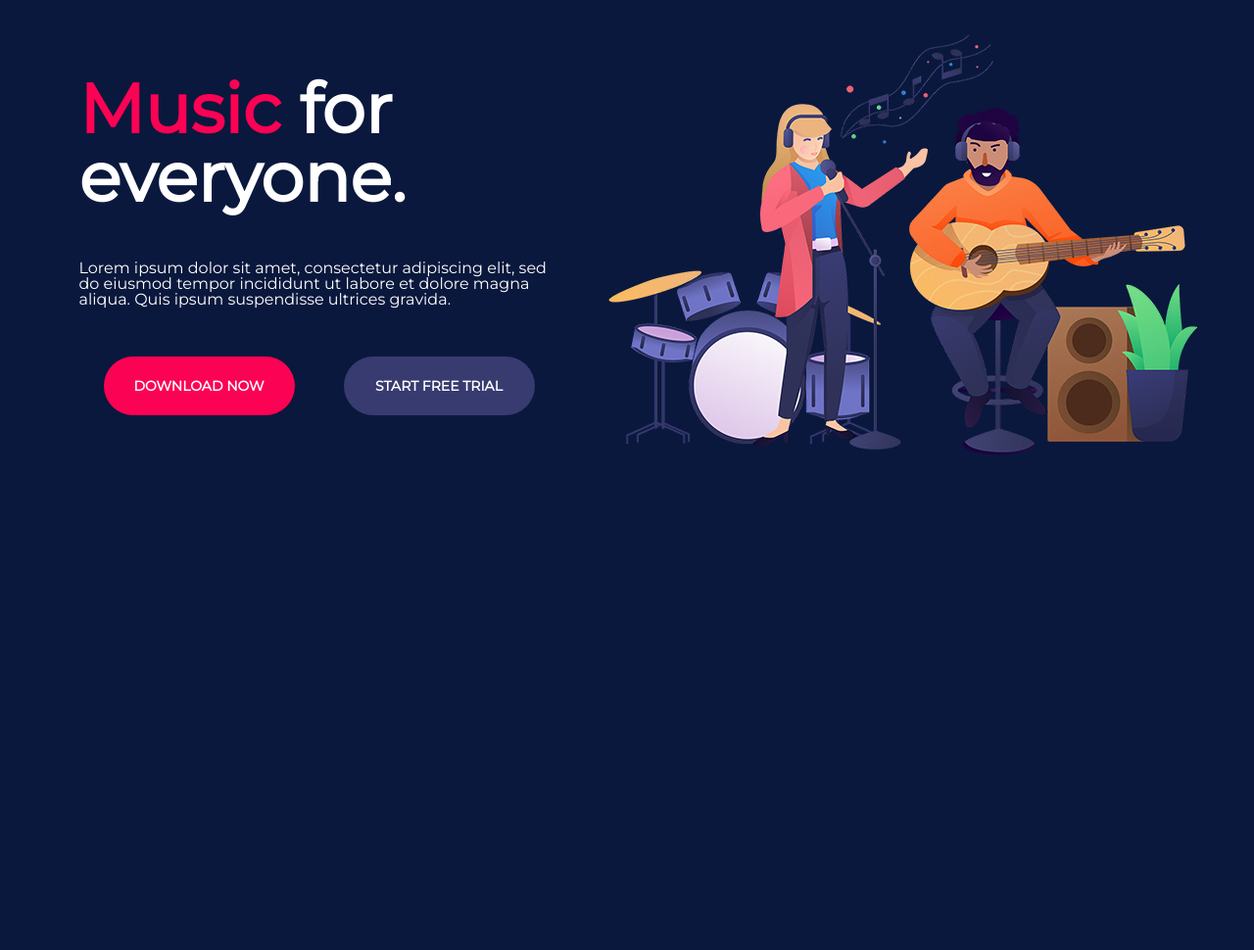
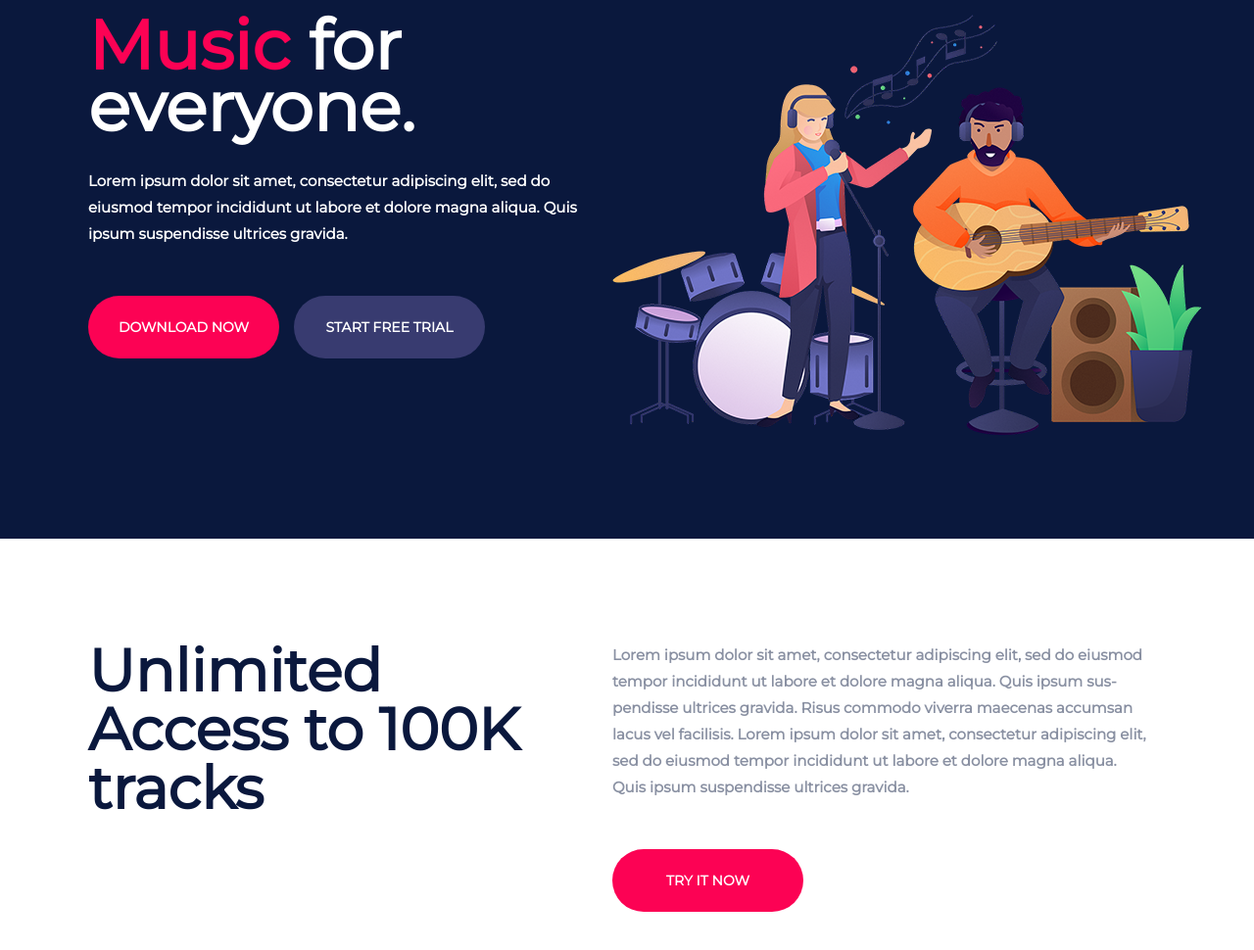
Before and after one commit to JuliaYarosheva/DoggoRep, a plain HTML site: page index.html in a window 1280 px wide. Shown: the part 202-1172 px from the top of the page at 98% size. Before the commit the page ends 800 px from the top, so only its background shows below. Drawn offline with Linux system fonts and the light colour scheme.

Commit message:
Landing page. Second section development.

```diff
--- a/css/base.css
+++ b/css/base.css
@@ -21,3 +21,28 @@
  .left-border {
      border-left: 2px solid #c3c3c3;
  }
+
+.section_par {
+    font-weight: bold;
+    font-size: 15px;
+    line-height: 27px;
+}
+
+.button-holder {
+    display: flex;
+    flex-direction: row;
+    justify-content: flex-start;
+    margin: 50px 0 0;
+}
+
+.button-holder__button {
+    box-sizing: border-box;
+    border-radius: 50px;
+    min-width: 195px;
+    padding: 25px 20px 25px;
+    margin-right: 15px;
+    text-align: center;
+    font-size: 14px;
+    text-transform: uppercase;
+    font-weight: bold;
+}
--- a/css/index.css
+++ b/css/index.css
@@ -33,44 +33,45 @@ body {
 .nav_item__hover:hover {
     color: #fc0254;
 }
-/* FIRST SECTION */
 
-.first-section {
-    background-color: #0a183d;
+.section {
     display: flex;
-    justify-content: space-around;
-    align-items: center;
-    margin: 125px 65.5px 125px;
+    justify-content: center;
+    align-items: flex-start;
+    margin: 0 0 0;
+    padding: 105px 90px 105px;
+}
+
+.section-left {
+    display: flex;
+    flex-direction: column;
+    min-width: 480px;
+    max-width: 50%;
+    flex-basis: 50%;
+    padding: 0 15px 0 0;
+}
+
+.section-title_first {
+    font-size: 70px;
+    font-weight: 600;
+    line-height: 63px;
+    margin: 0 0 30px;
+}
+
+.section-second {
+    background-color: #ffffff;
+}
+
+.section-title_second {
+    color: #0a183d;
+    font-size: 60px;
+    font-weight: 600;
+    line-height: 60px;
+}
+
+.section-right {
+    display: flex;
+    flex-direction: column;
+    max-width: 50%;
     padding: 0 15px 0;
 }
-
-.first-section-left {
-    display: flex;
-    flex-direction: column;
-    margin: 0 50px 0 0;
-}
-
-.first-title {
-    font-size: 70px;
-    font-weight: bold;
-    margin: 0 0 50px 0;
-}
-
-.button-holder{
-    display: flex;
-    justify-content: center;
-    margin: 50px 0 0;
-
-}
-
-.button {
-    box-sizing: border-box;
-    border-radius: 50px;
-    margin: 0 25px 0;
-    padding: 23px 20px 23px;
-    min-width: 195px;
-    text-align: center;
-    font-size: 14px;
-    text-transform: uppercase;
-    font-weight: bold;
-}
--- a/index.html
+++ b/index.html
@@ -29,16 +29,18 @@
             </div>
         </header>
         <section>
-            <div class="first-section">
-                <div class="first-section-left">
-                    <h2 class="first-title"><span class="nav_logo-highlight">Music</span> for everyone.</h2>
-                    <p>Lorem ipsum dolor sit amet, consectetur adipiscing elit, sed do eiusmod tempor incididunt ut labore et dolore magna aliqua. Quis ipsum suspendisse ultrices gravida.</p>
+            <div class="section section_first">
+                <div class="section-left">
+                    <h2 class="section-title_first"><span class="nav_logo-highlight">Music</span> for everyone.</h2>
+                    <p class="section_par">Lorem ipsum dolor sit amet, consectetur adipiscing elit, sed
+                        do eiusmod tempor incididunt ut labore et dolore magna aliqua.
+                        Quis ipsum suspendisse ultrices gravida.</p>
                     <div class="button-holder">
-                        <div class="button main-bg-button-color">Download Now</div>
-                        <div class="button secondary-bg-button-color">Start free trial</div>
+                        <div class="button-holder__button main-bg-button-color">Download Now</div>
+                        <div class="button-holder__button secondary-bg-button-color">Start free trial</div>
                     </div>
                 </div>
-                <div class="first-section-right">
+                <div class="section-right">
                     <div>
                         <img src="images/hero-bg.png" alt="Musicians">
                     </div>
@@ -46,8 +48,21 @@
             </div>
         </section>
         <section>
-            <div class="second-section">
-
+            <div class="section section-second">
+                <div class="section-left">
+                    <h2 class="section-title_second">Unlimited Access to 100K tracks</h2>
+                </div>
+                <div class="section-right">
+                    <p class="section_par secondary-color">Lorem ipsum dolor sit amet, consectetur adipiscing elit, sed do eiusmod
+                        tempor incididunt ut labore et dolore magna aliqua. Quis ipsum sus-
+                        pendisse ultrices gravida. Risus commodo viverra maecenas accumsan
+                        lacus vel facilisis. Lorem ipsum dolor sit amet, consectetur adipiscing elit,
+                        sed do eiusmod tempor incididunt ut labore et dolore magna aliqua.
+                        Quis ipsum suspendisse ultrices gravida.</p>
+                    <div class="button-holder">
+                        <div class="button-holder__button main-bg-button-color">try it now</div>
+                    </div>
+                </div>
             </div>
         </section>
         <section>
```
